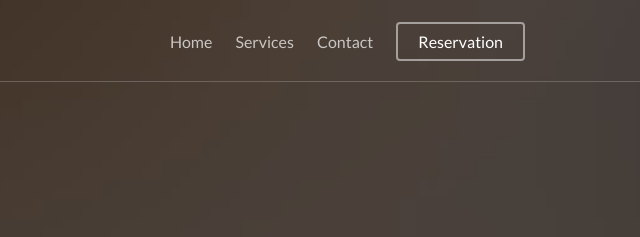
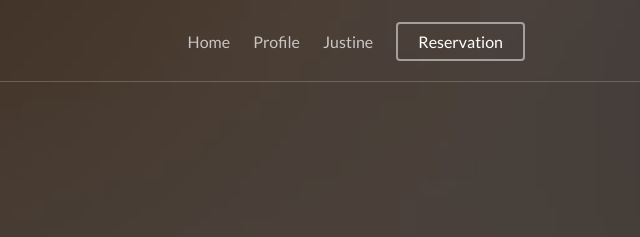
Before and after one commit to ThomasManuela/Capstone-Project, a plain HTML site: page index.html in a window 1280 px wide. Shown: the top 237 px of the page, 640-1280 px from the left. Drawn offline with Linux system fonts and the light colour scheme; files whose address does not match are found by name.

Commit message:
Updated Menu

```diff
--- a/index.html
+++ b/index.html
@@ -77,14 +77,14 @@
 					<ul>
 						<li><a href="menu.html">Home</a></li>
 						<li class="has-dropdown">
-							<a href="services.html">Services</a>
+							<a href="services.html">Profile</a>
 							<ul class="dropdown">
 								<li><a href="#">Food Catering</a></li>
 								<li><a href="#">Wedding Celebration</a></li>
 								<li><a href="#">Birthday's Celebration</a></li>
 							</ul>
 						</li>
-						<li><a href="contact.html">Contact</a></li>
+						<li><a href="contact.html">Justine</a></li>
 						<li class="btn-cta"><a href="#"><span>Reservation</span></a></li>
 					</ul>
 				</div>
```
